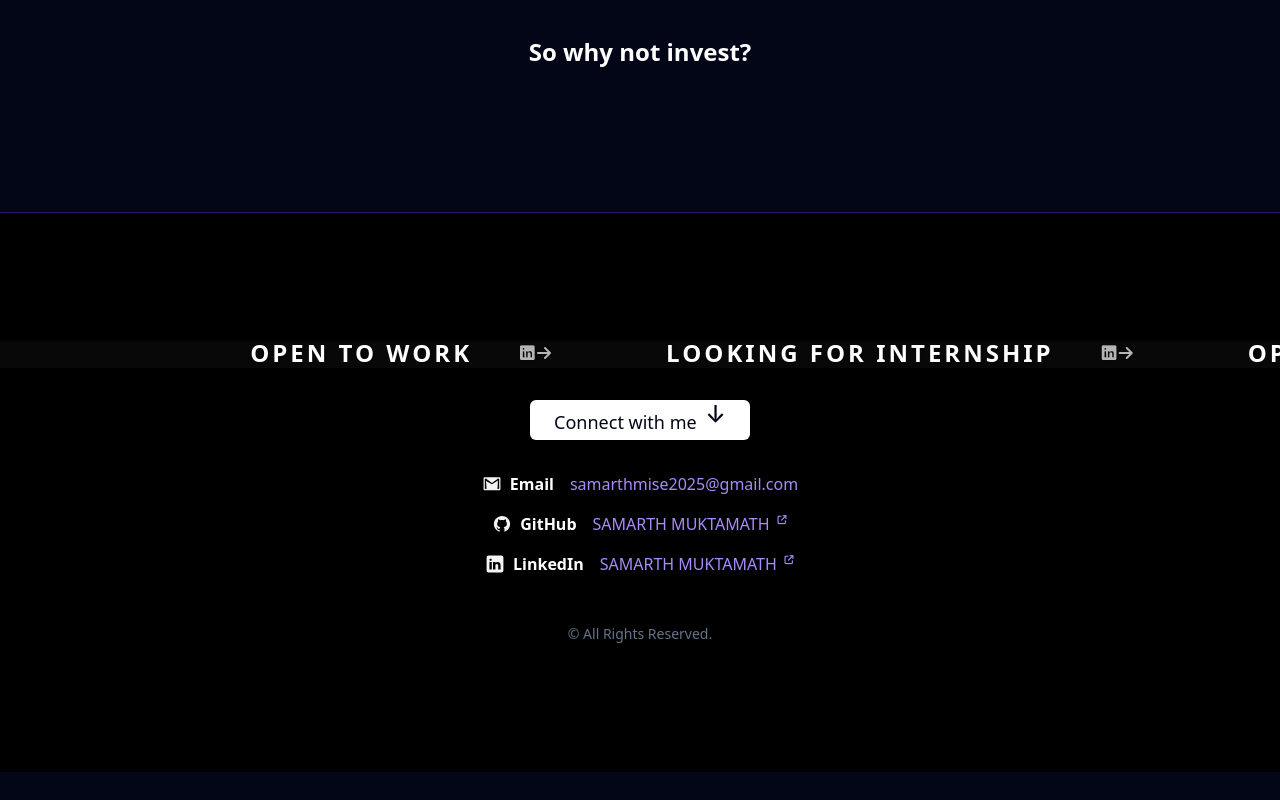
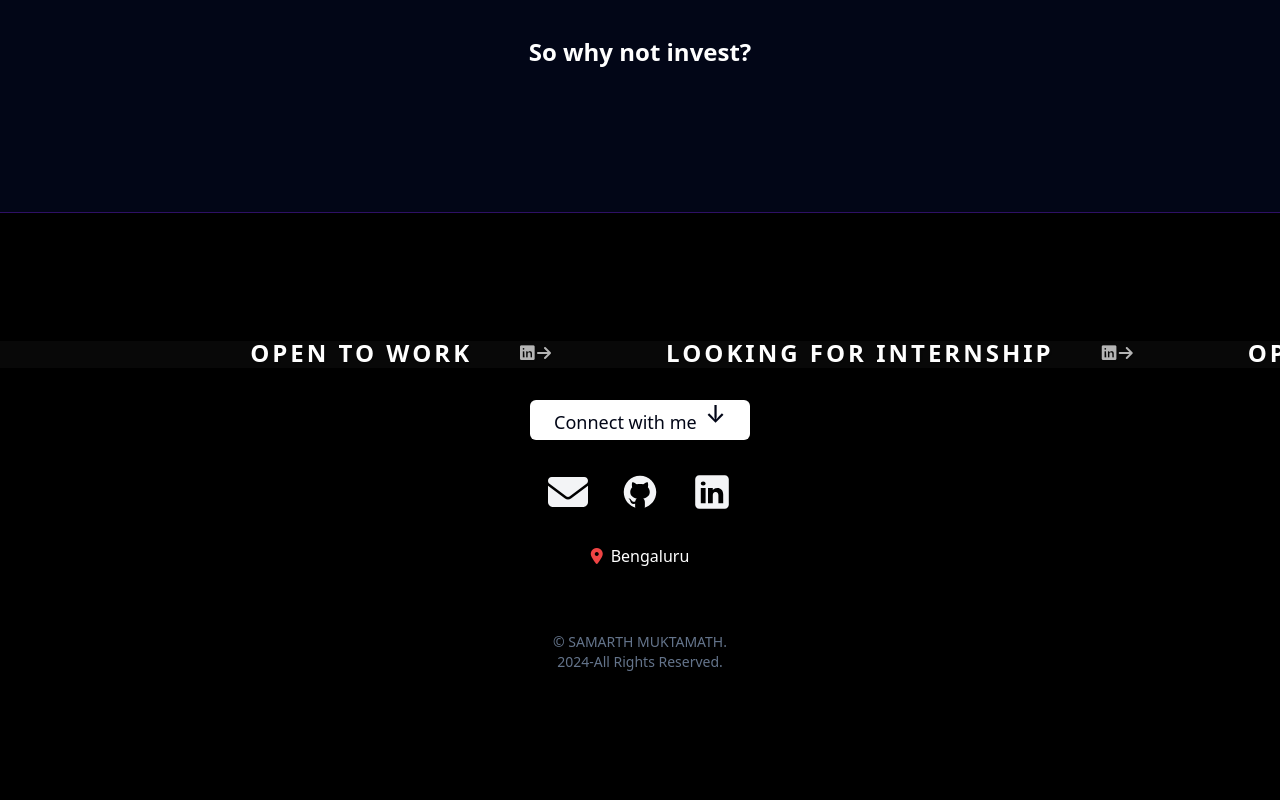
Before and after one commit to young-monk-samarth/PORTFOILIO, a SvelteKit app: page / in a window 1280 px wide. Shown: the part 4764-5564 px from the top of the page. Before the commit the page ends 5536 px from the top, so only its background shows below. Built offline with nearby package versions, Linux system fonts and the light colour scheme.

Commit message:
Update Footer.svelte

```diff
--- a/src/components/Footer.svelte
+++ b/src/components/Footer.svelte
@@ -7,7 +7,6 @@
             <span class="scroll-text">LOOKING FOR INTERNSHIP  </span>
             <span class="scroll-text">OPEN TO WORK  </span>
             <span class="scroll-text">LOOKING FOR INTERNSHIP  </span>
-
         </div>
     </div>
 
@@ -18,11 +17,9 @@
             --text-size: 1.5rem;
         }
 
-
-
         .pure-scroller {
-position:bottom center;
-overflow:hidden;
+            position: bottom center;
+            overflow: hidden;
             top: 100px; /* Adjust based on header height */
             width: 100%;
             left: 0;
@@ -31,6 +28,7 @@ z-index: 100;
             background: #080808; /* Semi-transparent background */
             color: white !important; /* Text color */
         }
+
         .scroller-track {
             display: inline-flex;
             animation: scroll var(--scroll-speed) linear infinite;
@@ -55,7 +53,7 @@ color: white !important; /* Text color */
             font-family: FontAwesome;
             margin: 0 3rem;
             opacity: 0.7;
-    font-size:1rem;
+            font-size: 1rem;
         }
 
         @keyframes scroll {
@@ -63,7 +61,6 @@ color: white !important; /* Text color */
             100% { transform: translateX(-100%); }
         }
 
-  /* Dynamic underline animation */
         .scroll-text:hover {
             animation: text-glow 1.2s ease-in-out infinite;
         }
@@ -79,7 +76,6 @@ color: white !important; /* Text color */
             }
         }
 
-  /* Mobile Optimization */
         @media (max-width: 768px) {
             :root {
                 --text-size: 1.8rem;
@@ -89,11 +85,6 @@ color: white !important; /* Text color */
             }
         }
     </style>
-
-
-
-
-
 
     <p
         class="px-6 py-1 bg-white text-slate-950 font-medium rounded-md transition-all duration-200 hover:bg-black group relative cursor-pointer text-lg"
@@ -107,6 +98,7 @@ color: white !important; /* Text color */
         </span>
     </p>
 
+
     <style>
         @keyframes bounce-fast {
             0%, 100% { transform: translateY(0); }
@@ -117,85 +109,84 @@ color: white !important; /* Text color */
         }
     </style>
 
-
-    <!-- gmail icon -->
-    <div class="flex flex-col gap-4 items-center justify-center">
-        <p class="flex items-center gap-2">
+    <div class="flex flex-row gap-8 items-center justify-center">
+        <!-- Gmail Icon -->
+        <a href="mailto:samarthmise2025@gmail.com" class="icon-container group">
             <svg
                 xmlns="http://www.w3.org/2000/svg"
-                width="24"
-                height="24"
-                viewBox="0 0 64 64"
-                class="w-5 h-5 text-gray-100 fill-current"
+                viewBox="0 0 512 512"
+                class="w-10 h-10 text-gray-100 fill-current transition-colors"
             >
-                <path d="M55,10H9c-2.209,0-4,1.791-4,4v34c0,2.209,1.791,4,4,4h46c2.209,0,4-1.791,4-4V14C59,11.791,57.209,10,55,10z M55,45.738 C54.954,47,53.901,48,52.618,48H49.5L51,21L32,33L13,22l1.5,26h-3.118C10.099,48,9.046,47,9,45.738V16.289 c0-1.25,1.03-2.263,2.3-2.263h1.2L32,29l19.5-14.974h1.2c1.27,0,2.3,1.013,2.3,2.263V45.738z"></path>
+                <path d="M48 64C21.5 64 0 85.5 0 112c0 15.1 7.1 29.3 19.2 38.4L236.8 313.6c11.4 8.5 27 8.5 38.4 0L492.8 150.4c12.1-9.1 19.2-23.3 19.2-38.4c0-26.5-21.5-48-48-48L48 64zM0 176L0 384c0 35.3 28.7 64 64 64l384 0c35.3 0 64-28.7 64-64l0-208L294.4 339.2c-22.8 17.1-54 17.1-76.8 0L0 176z"/>
             </svg>
-            <b class="pr-2">Email</b>
-            <a
-                href="mailto:samarthmise2025@gmail.com"
-                class="text-violet-400 hover:text-violet-300 transition-colors"
-            >
-                samarthmise2025@gmail.com
+            <span class="popup">Feel free to email me</span>
         </a>
-        </p>
 
-        <!-- github icon -->
-        <p class="flex items-center gap-2">
+
+        <!-- GitHub Icon -->
+        <a href="https://github.com/young-monk-samarth?tab=repositories" target="_blank" class="icon-container group">
             <svg
                 xmlns="http://www.w3.org/2000/svg"
                 width="34"
                 height="34"
                 viewBox="0 0 64 64"
-                class="w-5 h-5 text-gray-100 fill-current"
+                class="w-10 h-10 text-gray-100 fill-current transition-colors"
             >
-                <path d="M32 6C17.641 6 6 17.641 6 32c0 12.277 8.512 22.56 19.955 25.286-.592-.141-1.179-.299-1.755-.479V50.85c0 0-.975.325-2.275.325-3.637 0-5.148-3.245-5.525-4.875-.229-.993-.827-1.934-1.469-2.509-.767-.684-1.126-.686-1.131-.92-.01-.491.658-.471.975-.471 1.625 0 2.857 1.729 3.429 2.623 1.417 2.207 2.938 2.577 3.721 2.577.975 0 1.817-.146 2.397-.426.268-1.888 1.108-3.57 2.478-4.774-6.097-1.219-10.4-4.716-10.4-10.4 0-2.928 1.175-5.619 3.133-7.792C19.333 23.641 19 22.494 19 20.625c0-1.235.086-2.751.65-4.225 0 0 3.708.026 7.205 3.338C28.469 19.268 30.196 19 32 19s3.531.268 5.145.738c3.497-3.312 7.205-3.338 7.205-3.338.567 1.474.65 2.99.65 4.225 0 2.015-.268 3.19-.432 3.697C46.466 26.475 47.6 29.124 47.6 32c0 5.684-4.303 9.181-10.4 10.4 1.628 1.43 2.6 3.513 2.6 5.85v8.557c-.576.181-1.162.338-1.755.479C49.488 54.56 58 44.277 58 32 58 17.641 46.359 6 32 6zM33.813 57.93C33.214 57.972 32.61 58 32 58 32.61 58 33.213 57.971 33.813 57.93zM37.786 57.346c-1.164.265-2.357.451-3.575.554C35.429 57.797 36.622 57.61 37.786 57.346zM32 58c-.61 0-1.214-.028-1.813-.07C30.787 57.971 31.39 58 32 58zM29.788 57.9c-1.217-.103-2.411-.289-3.574-.554C27.378 57.61 28.571 57.797 29.788 57.9z"></path>
+                <path d="M32 6C17.641 6 6 17.641 6 32c0 12.277 8.512 22.56 19.955 25.286-.592-.141-1.179-.299-1.755-.479V50.85c0 0-.975.325-2.275.325-3.637 0-5.148-3.245-5.525-4.875-.229-.993-.827-1.934-1.469-2.509-.767-.684-1.126-.686-1.131-.92-.01-.491.658-.471.975-.471 1.625 0 2.857 1.729 3.429 2.623 1.417 2.207 2.938 2.577 3.721 2.577.975 0 1.817-.146 2.397-.426.268-1.888 1.108-3.57 2.478-4.774-6.097-1.219-10.4-4.716-10.4-10.4 0-2.928 1.175-5.619 3.133-7.792C19.333 23.641 19,22.494 19,20.625c0-1.235.086-2.751.65-4.225 0 0 3.708.026 7.205 3.338C28.469 19.268 30.196 19 32 19s3.531.268 5.145.738c3.497-3.312 7.205-3.338 7.205-3.338.567 1.474.65 2.99.65 4.225 0 2.015-.268 3.19-.432 3.697C46.466 26.475 47.6 29.124 47.6 32c0 5.684-4.303 9.181-10.4 10.4 1.628 1.43 2.6 3.513 2.6 5.85v8.557c-.576.181-1.162.338-1.755.479C49.488 54.56 58 44.277 58 32 58 17.641 46.359 6 32 6zM33.813 57.93C33.214 57.972 32.61 58 32 58 32.61 58 33.213 57.971 33.813 57.93zM37.786 57.346c-1.164.265-2.357.451-3.575.554C35.429 57.797 36.622 57.61 37.786 57.346zM32 58c-.61 0-1.214-.028-1.813-.07C30.787 57.971 31.39 58 32 58zM29.788 57.9c-1.217-.103-2.411-.289-3.574-.554C27.378 57.61 28.571 57.797 29.788 57.9z"></path>
             </svg>
-            <b class="pr-2">GitHub</b>
-            <a
-                href="https://github.com/young-monk-samarth?tab=repositories"
-                target="_blank"
-                class="text-violet-400 hover:text-violet-300 transition-colors"
-            >
-                SAMARTH MUKTAMATH
-                <sup>
-                    <span class="text-xs scale-75 pl-0.5">
-                        <i class="fa-solid fa-arrow-up-right-from-square text-xs scale-[75%]"></i>
-                    </span>
-                </sup>
+            <span class="popup">Look at my works on GitHub</span>
         </a>
-        </p>
 
-        <!-- linkedin logo -->
-        <p class="flex items-center gap-2">
+        <!-- LinkedIn Icon -->
+        <a href="https://www.linkedin.com/in/samarthmuktamath?utm_source=share&utm_campaign=share_via&utm_content=profile&utm_medium=android_app" target="_blank" class="icon-container group">
             <svg
                 xmlns="http://www.w3.org/2000/svg"
                 width="34"
                 height="34"
                 viewBox="0 0 50 50"
-                class="w-5 h-5 text-gray-100 fill-current"
+                class="w-10 h-10 text-gray-100 fill-current transition-colors"
             >
                 <path d="M41,4H9C6.24,4,4,6.24,4,9v32c0,2.76,2.24,5,5,5h32c2.76,0,5-2.24,5-5V9C46,6.24,43.76,4,41,4z M17,20v19h-6V20H17z M11,14.47c0-1.4,1.2-2.47,3-2.47s2.93,1.07,3,2.47c0,1.4-1.12,2.53-3,2.53C12.2,17,11,15.87,11,14.47z M39,39h-6c0,0,0-9.26,0-10 c0-2-1-4-3.5-4.04h-0.08C27,24.96,26,27.02,26,29c0,0.91,0,10,0,10h-6V20h6v2.56c0,0,1.93-2.56,5.81-2.56 c3.97,0,7.19,2.73,7.19,8.26V39z"></path>
             </svg>
-            <b class="pr-2">LinkedIn</b>
-            <a
-                href="https://www.linkedin.com/in/samarthmuktamath?utm_source=share&utm_campaign=share_via&utm_content=profile&utm_medium=android_app"
-                target="_blank"
-                class="text-violet-400 hover:text-violet-300 transition-colors"
-            >
-                SAMARTH MUKTAMATH
-                <sup>
-                    <span class="text-xs scale-75 pl-0.5">
-                        <i class="fa-solid fa-arrow-up-right-from-square text-xs scale-[75%]"></i>
-                    </span>
-                </sup>
+            <span class="popup">Reach me via LinkedIn</span>
         </a>
-        </p>
-  <p class="text-center text-sm text-slate-500 mt-8">
-            &copy; All Rights Reserved.
+    </div>
+    <p class="flex items-center">
+        <i class="fas fa-location-dot text-red-500 mr-2"></i> Bengaluru
     </p>
 
+    <style>
+        .icon-container {
+            position: relative;
+            display: flex;
+            align-items: center;
+            justify-content: center;
+        }
+
+        .popup {
+            position: absolute;
+            top: 100%; /* Position below the icon */
+            left: 50%;
+            transform: translateX(-50%);
+            background-color: black;
+            color: white;
+            padding: 4px 8px;
+            border-radius: 4px;
+            font-size: 0.875rem;
+            opacity: 0;
+            visibility: hidden;
+            transition: opacity 0.3s ease, visibility 0.3s ease;
+            white-space: nowrap;
+        }
+
+        .icon-container:hover .popup {
+            opacity: 1;
+            visibility: visible;
+        }
+    </style>
 
 
-
-    </div>
+    <p class="text-center text-sm text-slate-500 mt-8">
+        &copy; SAMARTH MUKTAMATH.<br>2024-All Rights Reserved.
+    </p>
 </footer>
```
Lines whose indentation alone changed are shown as unchanged.
